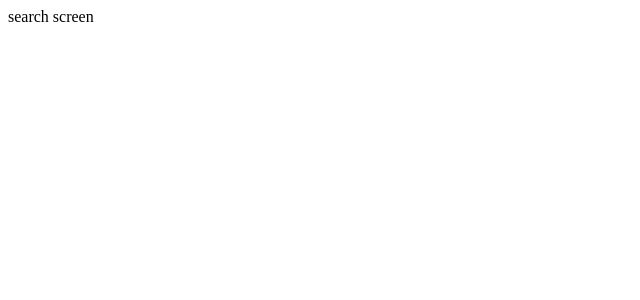
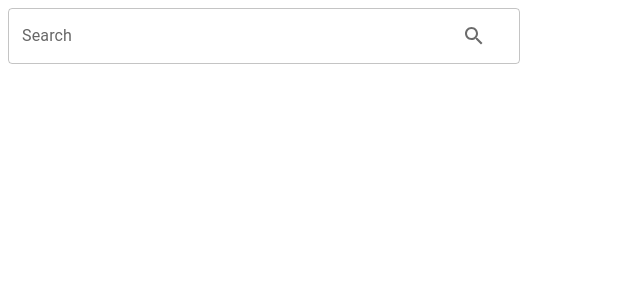
Before and after one commit to ash-coder01/product-catalog, a React (Create React App) app in the folder product-catalog/: page / in a window 1280 px wide. Shown: the top 300 px of the page, without its empty margins (0-640 px from the left). Built offline with nearby package versions, Linux system fonts and the light colour scheme.

Commit message:
Add basic searchbar

```diff
--- a/product-catalog/src/App.tsx
+++ b/product-catalog/src/App.tsx
@@ -7,7 +7,7 @@ function App() {
   return (
     <div className="App">
       <Routes>
-        <Route path="/" element={<SearchScreen />} />
+        <Route path="/" element={<SearchBar />} />
         <Route path="products" element={<ProductsScreen />} />
       </Routes>
     </div>
--- a/product-catalog/src/components/SearchBar.tsx
+++ b/product-catalog/src/components/SearchBar.tsx
@@ -1,3 +1,54 @@
+import * as React from 'react';
+import SearchIcon from "@mui/icons-material/Search";
+import { Button, InputAdornment, TextField } from "@mui/material";
+import { ThemeProvider, createTheme } from '@mui/material/styles';
+// import { fakeCarsSuggestions, fakeCarsTrending, fakeCarsSuggestionsDisplay, fakeCarsTrendingDisplay } from "../data/DisplayCarsArray";
+import { useNavigate } from "react-router-dom";
+const theme = createTheme({
+    palette: {
+        primary: {
+            main: '#6B6B6B',
+            light: '#ffffff'
+        },
+    }
+});
+
 export function SearchBar() {
-    return (<div>search bar</div>)
+    const navigate = useNavigate();
+    // SEARCH FUNCTION
+    const handleTextFieldChange = (event: React.ChangeEvent<HTMLInputElement | HTMLTextAreaElement>) => {
+
+        console.log('Over');
+
+    }
+    const handleSearchSubmit = () => {
+        navigate('/products');
+    }
+    return (
+        <div>
+            <ThemeProvider theme={theme}>
+                <form onSubmit={handleSearchSubmit}>
+                    <TextField
+                        variant='outlined'
+                        id="search"
+                        type="search"
+                        label="Search"
+                        sx={{
+                            backgroundColor: 'primary.light',
+                            borderRadius: '5px', width: '40vw'
+                        }}
+                        InputProps={{
+                            endAdornment: (
+                                <InputAdornment position="end">
+                                    <Button onClick={handleSearchSubmit}><SearchIcon /></Button>
+                                </InputAdornment>
+                            ),
+                        }}
+                        onChange={handleTextFieldChange}
+                        onSubmit={handleSearchSubmit}
+                    />
+                </form>
+            </ThemeProvider>
+        </div>
+    )
 }
```
